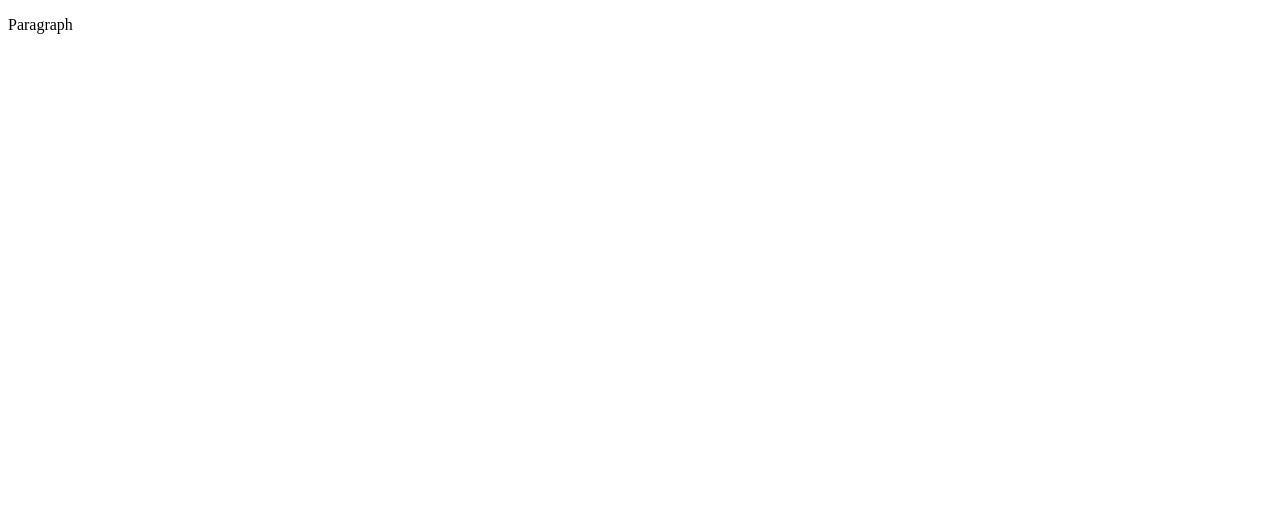
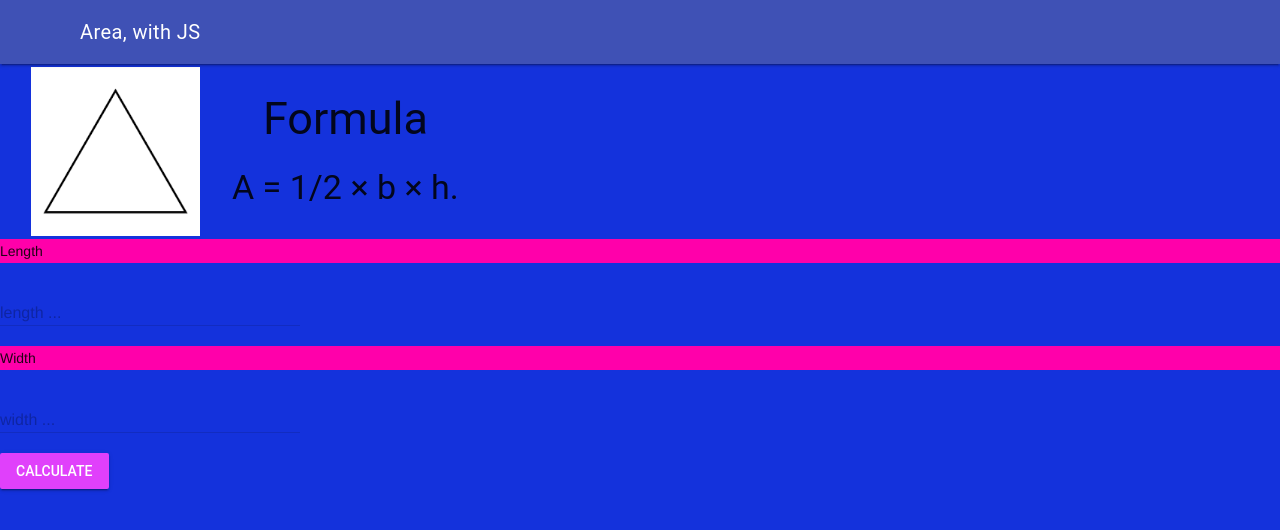
Before and after one commit to ICD2O-Digital-Tech-IsaaqS/Unit2-04-HTML-AreaTriangle, a plain HTML site: page index.html in a window 1280 px wide. Drawn offline with nearby package versions, Linux system fonts and the light colour scheme.

Commit message:
Triangle

```diff
--- a/css/style.css
+++ b/css/style.css
@@ -1,4 +1,20 @@
-/* Created by: Mr. Coxall
-* Created on: Sep 2020
-* This file contains the CSS for index.html
+/* Created by: Isaaq Simon
+* Created on: Mar 2025
+* This CSS file defines the style for index.html
+* ICS2O-Unit2-04-HTML-JS-Area-of-a-Triangle
 */
+
+body {
+    background-color: rgb(20, 50, 220);
+}
+
+h1 {
+    background-color: rgb(16, 192, 236);
+    color: hsl(0, 63%, 32%);
+    padding: 40px;
+    text-align: center;
+}
+
+p {
+    background-color: #ff00aa;
+}
--- a/index.html
+++ b/index.html
@@ -1,9 +1,86 @@
 <!DOCTYPE html>
 <html>
   <head>
-    <title>Title</title>
+    <meta charset="utf-8" />
+    <meta name="description" content="Area, with JavaScript" />
+    <meta name="keywords" content="Immaculata, ICD2O" />
+    <meta name="author" content="Isaaq Simon" />
+    <meta name="viewport" content="width=device-width, initial-scale=1.0" />
+    <link rel="apple-touch-icon" sizes="180x180" href="./favicon_io (5)/apple-touch-icon.png" />
+    <link rel="icon" type="image/png" sizes="32x32" href="./favicon_io (5)/favicon-32x32.png" />
+    <link rel="icon" type="image/png" sizes="16x16" href="./favicon_io (5)/favicon-16x16.png" />
+    <link rel="manifest" href="./favicon_io (5)/site.webmanifest" />
+    <link rel="stylesheet" href="https://fonts.googleapis.com/icon?family=Material+Icons" />
+    <link rel="stylesheet" href="https://code.getmdl.io/1.3.0/material.indigo-purple.min.css" />
+    <link rel="stylesheet" href="./css/style.css" />
+    <title>Area of a triangle, with JavaScript</title>
   </head>
   <body>
-    <p>Paragraph</p>
+    <script defer src="https://code.getmdl.io/1.3.0/material.min.js"></script>
+    <script src="./js/script.js"></script>
+    <div class="mdl-layout mdl-js-layout mdl-layout--fixed-header">
+      <header class="mdl-layout__header">
+        <div class="mdl-layout__header-row">
+          <span class="mdl-layout-title">Area, with JS</span>
+        </div>
+      </header>
+      <main class="mdl-layout__content">
+        <table>
+          <tr>
+            <th>
+              <img src="./images/triangle.png" alt="triangle" width="75%" height="auto"/>
+            </th>
+            <th>
+              <h2>Formula</h2>
+              <h3>A = 1/2 × b × h.</h3>
+            </th>
+          </tr>
+        </table>
+        <!-- Simple Textfield -->
+        <form action="#">
+          <p>Length</p>
+          <div class="mdl-textfield mdl-js-textfield">
+            <input
+              class="mdl-textfield__input"
+              type="text"
+              pattern="-?[0-9]*(\.[0-9]+)?"
+              id="length-of-rectangle"
+            />
+            <label class="mdl-textfield__label" for="length-of-rectangle">length ...</label>
+            <span class="mdl-textfield__error">Input is not a number!</span>
+          </div>
+        </form>
+
+        <!-- Numeric Textfield -->
+        <form action="#">
+          <p>Width</p>
+          <div class="mdl-textfield mdl-js-textfield">
+            <input
+              class="mdl-textfield__input"
+              type="text"
+              pattern="-?[0-9]*(\.[0-9]+)?"
+              id="width-of-rectangle"
+            />
+            <label class="mdl-textfield__label" for="width-of-rectangle">width ...</label>
+            <span class="mdl-textfield__error">Input is not a number!</span>
+          </div>
+        </form>
+
+        <!-- Raised button with ripple -->
+        <button
+          class="mdl-button mdl-js-button mdl-button--raised mdl-js-ripple-effect mdl-button--accent"
+          onclick="calculate()"
+        >
+          Calculate
+        </button>
+        <br />
+        <p>
+          <div id="answers">
+            <div id="area"></div>
+            <div id="perimeter"></div>
+          </div>
+        </p>
+      </main>
+    </div>
   </body>
 </html>
--- a/js/script.js
+++ b/js/script.js
@@ -1,5 +1,23 @@
-// Copyright (c) 2020 Mr. Coxall All rights reserved
+// Copyright (c) 2025 Isaaq Simon All rights reserved
 //
-// Created by: Mr. Coxall
-// Created on: Sep 2020
+// Created by: Isaaq Simon
+// Created on: March 2025
 // This file contains the JS functions for index.html
+
+"use strict";
+/**
+ * This function calculates area of a triangle.
+ */
+function calculate () {
+  // input
+  let length = parseInt(document.getElementById('length-of-rectangle').value);
+  let width = parseInt(document.getElementById('width-of-rectangle').value);
+
+  // process
+  let area = length * width;
+  let perimeter = 2 * (length + width);
+
+  // output
+  document.getElementById('area').innerHTML = 'Area is: ' + area + ' cm²'
+  document.getElementById('perimeter').innerHTML = 'Perimeter is: ' + perimeter + ' cm'
+}
```
Also changed, not shown: favicon_io (5)/android-chrome-192x192.png (added), favicon_io (5)/android-chrome-512x512.png (added), favicon_io (5)/apple-touch-icon.png (added), favicon_io (5)/favicon-16x16.png (added), favicon_io (5)/favicon-32x32.png (added), favicon_io (5)/favicon.ico (added), favicon_io (5)/site.webmanifest (added), images/triangle.png (added).
